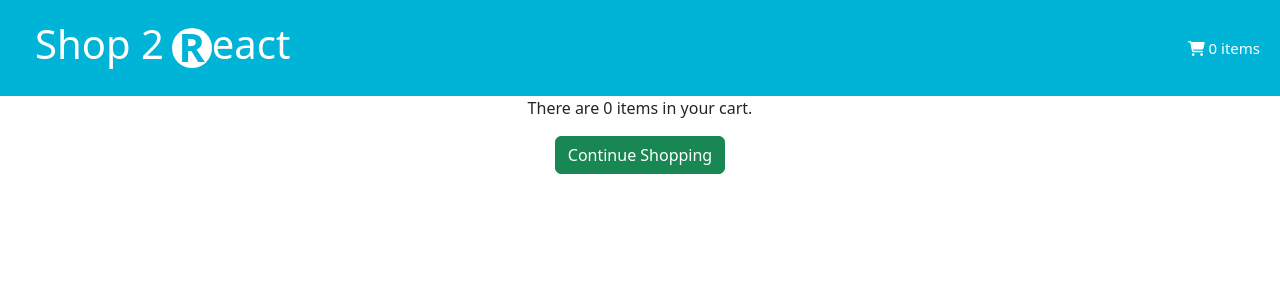
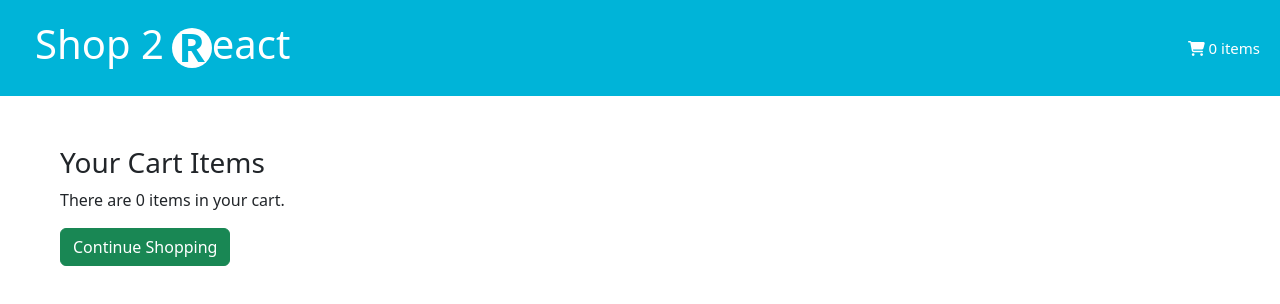
Before and after one commit to iffydopsqueen/full-stack-web-dev-wk-3, a React (Create React App) app in the folder Day 3/shopcart/: page /cart in a window 1280 px wide. Shown: the top 304 px of the page. Built offline with nearby package versions, Linux system fonts and the light colour scheme.

Commit message:
Modified some of the centered stylings to be left aligned

```diff
--- a/Day 3/shopcart/src/App.css
+++ b/Day 3/shopcart/src/App.css
@@ -1,6 +1,6 @@
-.App {
+/* .App {
   text-align: center;
-}
+} */
 
 .App-logo {
   height: 40vmin;
--- a/Day 3/shopcart/src/cart.js
+++ b/Day 3/shopcart/src/cart.js
@@ -10,6 +10,7 @@ const Cart = ({ products }) => {
         <div>
             {cartItems.length === 0 ? (
                 <React.Fragment>
+                    <h3 className="cart-heading">Your Cart Items</h3> {/* Display heading even when cart is empty */}
                     <p className="cart-text">There are {cartItems.length} items in your cart.</p>
                     <Link to="/" className="btn btn-success">Continue Shopping</Link>
                 </React.Fragment>
--- a/Day 3/shopcart/src/checkout.js
+++ b/Day 3/shopcart/src/checkout.js
@@ -27,7 +27,7 @@ function Checkout() {
         <h1>{login ? 'Check Out' : 'Sign In'}</h1> {/* Change heading based on login */}
         </Card.Header>
         <Card.Body>
-          <Card.Text>
+          <Card.Text className="align-left"> {/* Added class to align content */}
             {!login &&
             <React.Fragment>
               <h3>Please login using one of the following:</h3>
--- a/Day 3/shopcart/src/styles.css
+++ b/Day 3/shopcart/src/styles.css
@@ -158,3 +158,11 @@
 .App .card-text form {
     width: 250px;
 }
+
+.App .align-left {
+    text-align: left;
+}
+
+.cart-text, .btn {
+    margin-left: 60px;
+}
```
